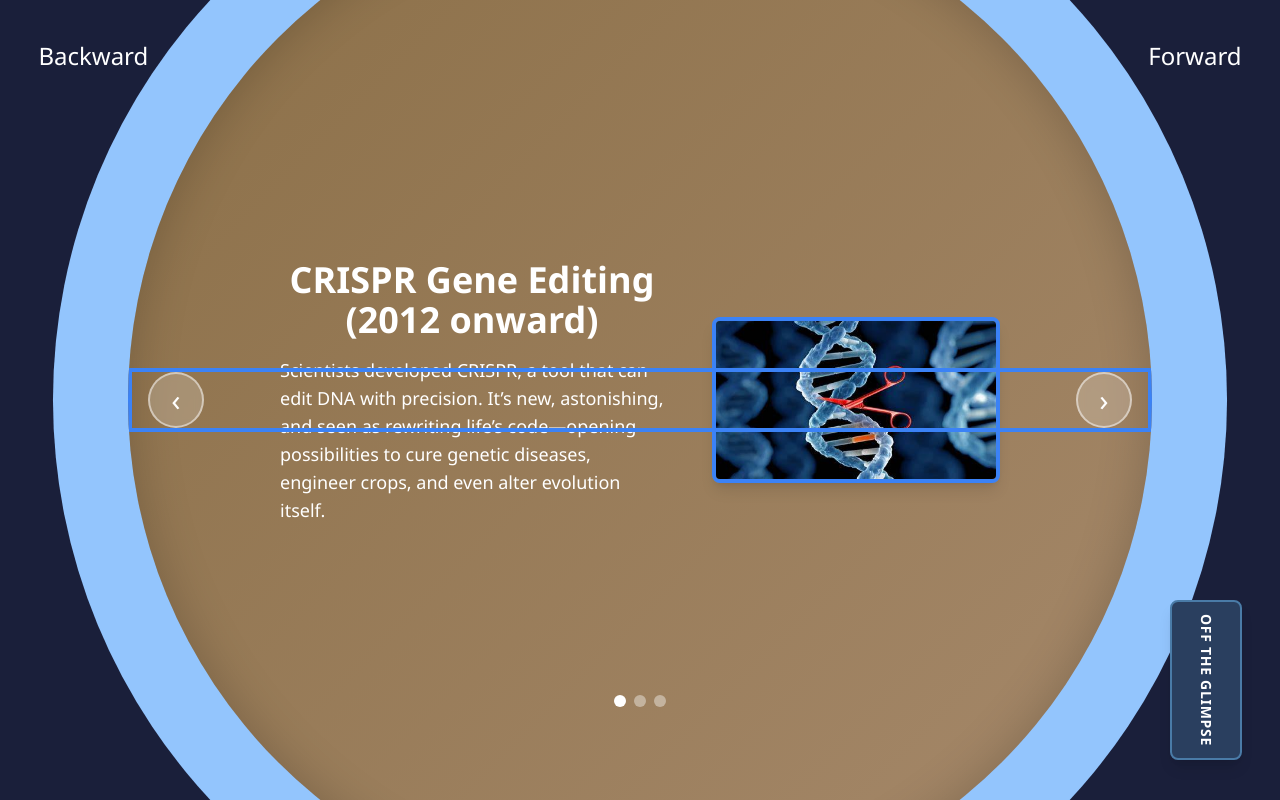
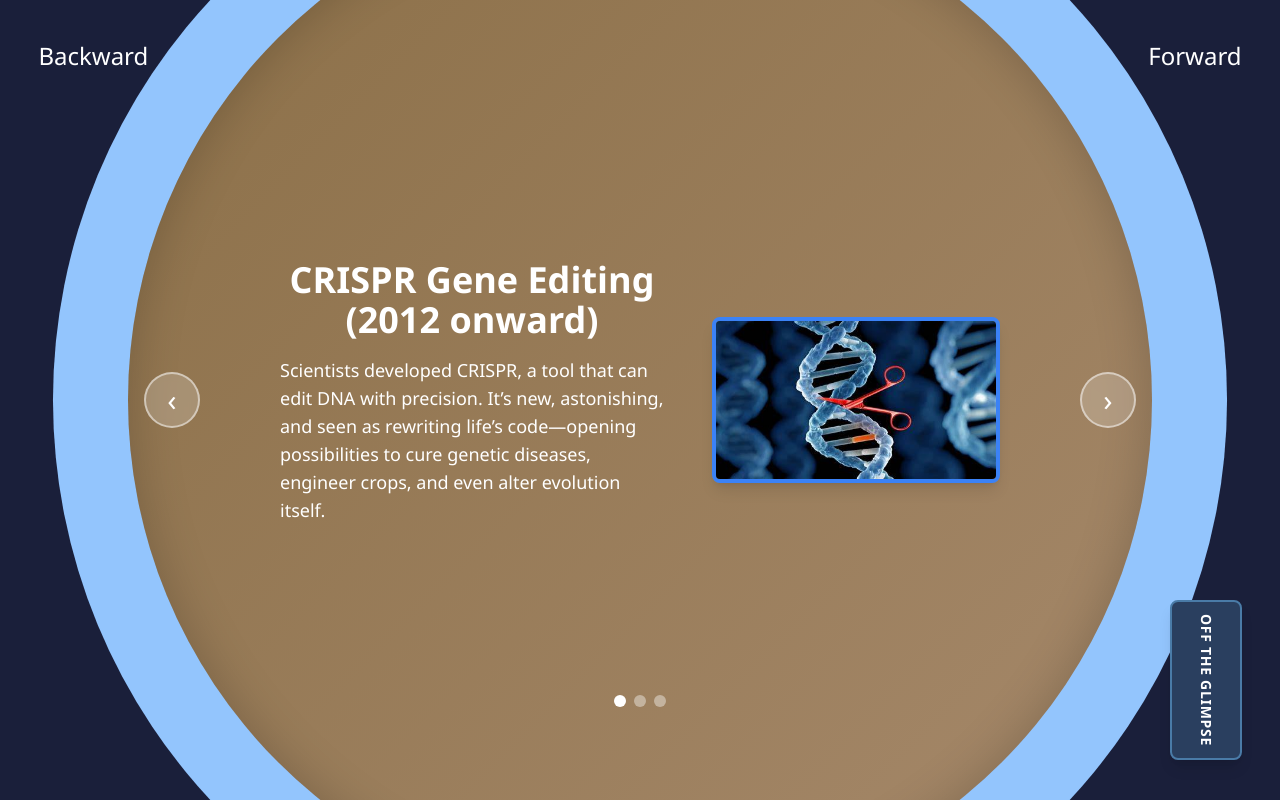
Before and after one commit to Nets-in-Tech/Time-Travel, a React (Vite) app: page / in a window 1280 px wide. Both pictures are taken after a click on the button "TAKE A GLIMPSE". Built offline with nearby package versions, Linux system fonts and the light colour scheme.

Commit message:
the accidentally leftout border removed

```diff
--- a/src/components/CircularScene.jsx
+++ b/src/components/CircularScene.jsx
@@ -193,7 +193,7 @@ const CircularScene = ({ currentYear, setCurrentYear, onOffGlimpse }) => {
         </div>
 
         {/* Slide Navigation Arrows */}
-        <div className="absolute border-4 border-blue-500 top-1/2 -translate-y-1/2 w-full flex justify-between px-24 md:px-4 pointer-events-none z-5">
+        <div className="absolute top-1/2 -translate-y-1/2 w-full flex justify-between px-24 md:px-4 pointer-events-none z-5">
           <button
             onClick={() => navigateSlide(-1)}
             className="w-12 h-12 md:w-14 md:h-14 rounded-full bg-white/20 border-2 border-white/50 text-white text-2xl md:text-3xl flex items-center justify-center pointer-events-auto backdrop-blur-sm transition-all duration-300 hover:bg-white/30 hover:scale-110"
```
